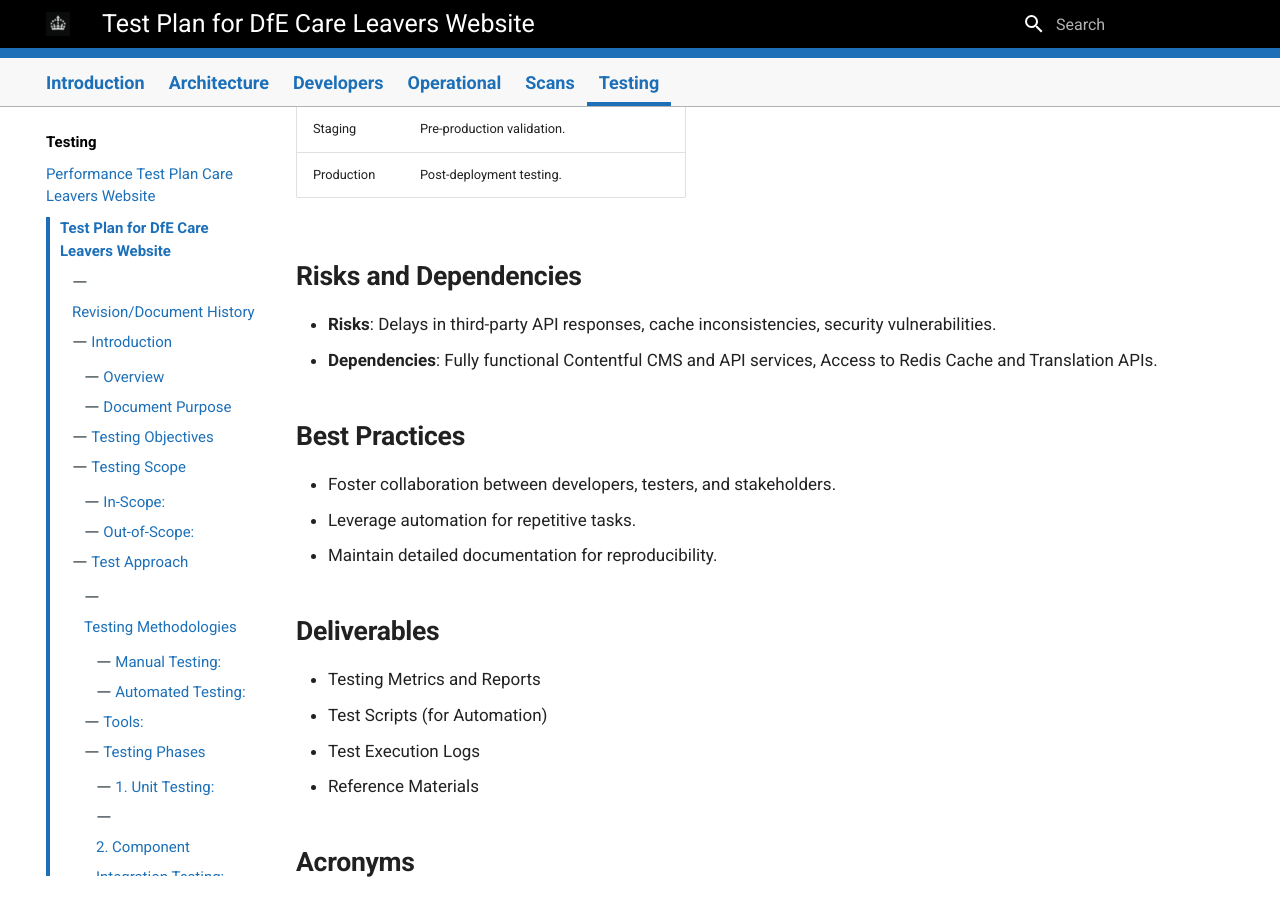
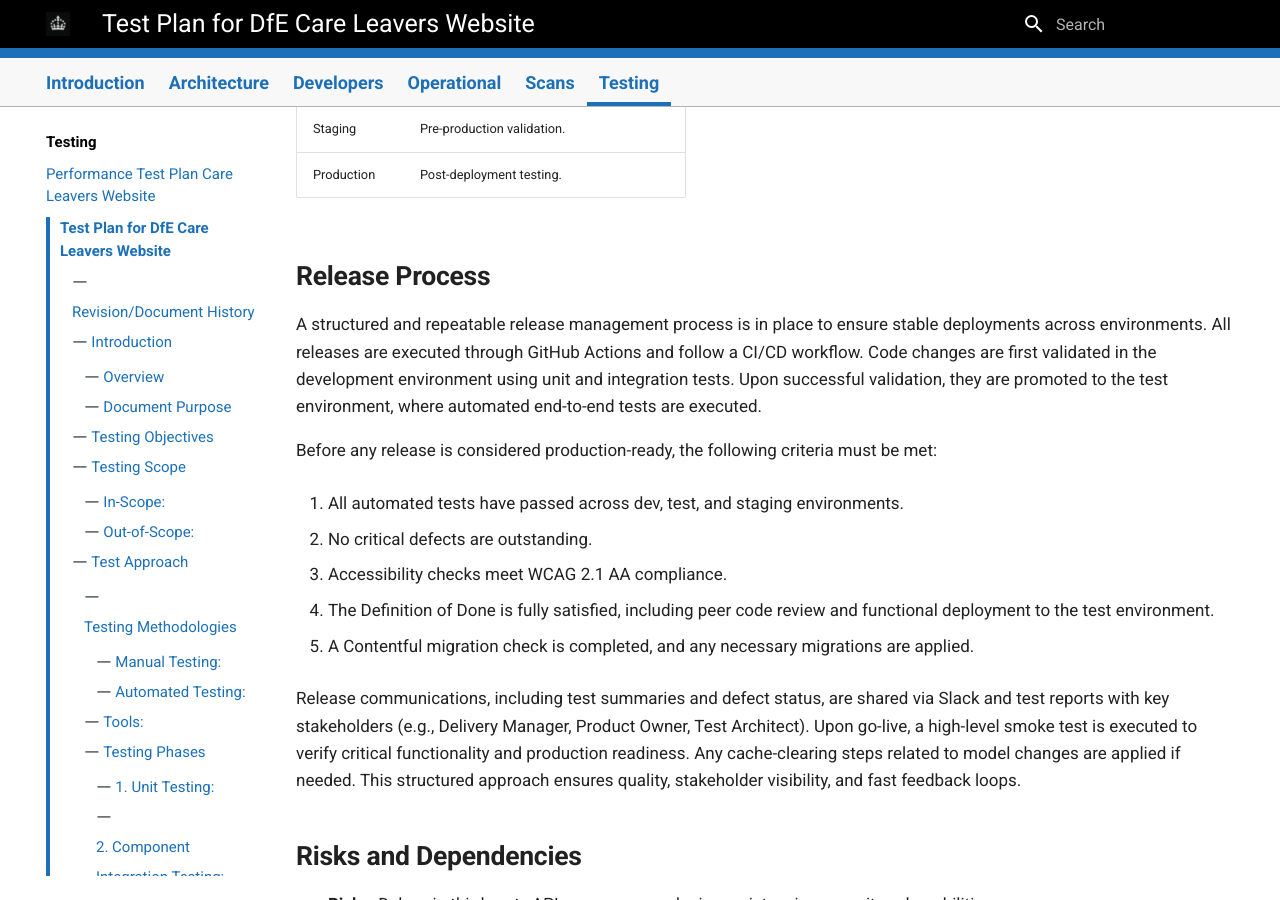
Before and after one commit to DFE-Digital/care-leavers, an MkDocs documentation site: the page built from docs/testing/Test-Plan.md, in a window 1280 px wide and 900 px high, scrolled down 5154 px. Built offline with MkDocs 1.6.1 and Material for MkDocs 9.7.7, drawn with Linux system fonts in a browser that asks for light colours.

Commit message:
added Release details to Test plan

```diff
--- a/docs/testing/Test-Plan.md
+++ b/docs/testing/Test-Plan.md
@@ -164,6 +164,23 @@ For a ticket or feature to be considered complete and ready for testing, the fol
 | Staging     | Pre-production validation.     |
 | Production  | Post-deployment testing.       |
 
+## Release Process
+A structured and repeatable release management process is in place to ensure stable deployments across environments. All releases are executed through GitHub Actions and follow a CI/CD workflow. Code changes are first validated in the development environment using unit and integration tests. Upon successful validation, they are promoted to the test environment, where automated end-to-end tests are executed.
+
+Before any release is considered production-ready, the following criteria must be met:
+
+1. All automated tests have passed across dev, test, and staging environments.
+
+2. No critical defects are outstanding.
+
+3. Accessibility checks meet WCAG 2.1 AA compliance.
+
+4. The Definition of Done is fully satisfied, including peer code review and functional deployment to the test environment.
+
+5. A Contentful migration check is completed, and any necessary migrations are applied.
+
+Release communications, including test summaries and defect status, are shared via Slack and test reports with key stakeholders (e.g., Delivery Manager, Product Owner, Test Architect). Upon go-live, a high-level smoke test is executed to verify critical functionality and production readiness. Any cache-clearing steps related to model changes are applied if needed. This structured approach ensures quality, stakeholder visibility, and fast feedback loops.
+
 ## Risks and Dependencies
 
 - **Risks**: Delays in third-party API responses, cache inconsistencies, security vulnerabilities.
```
